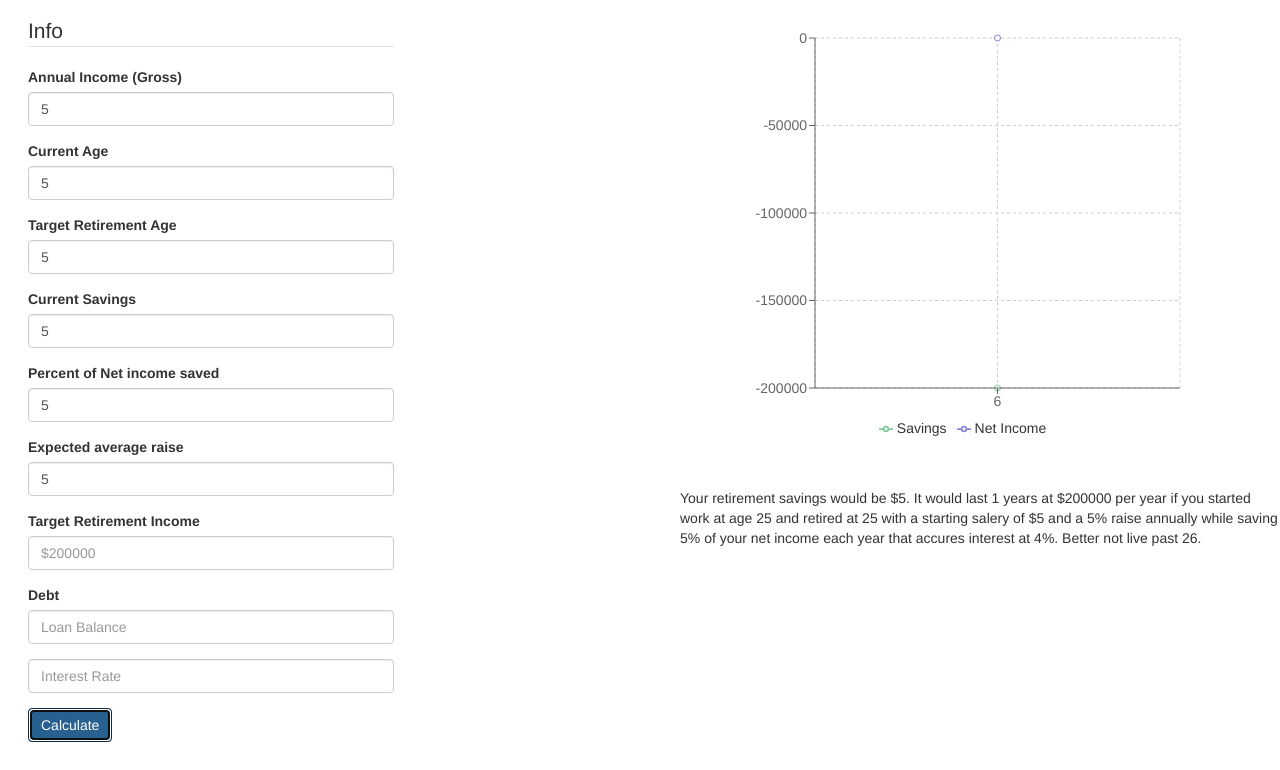
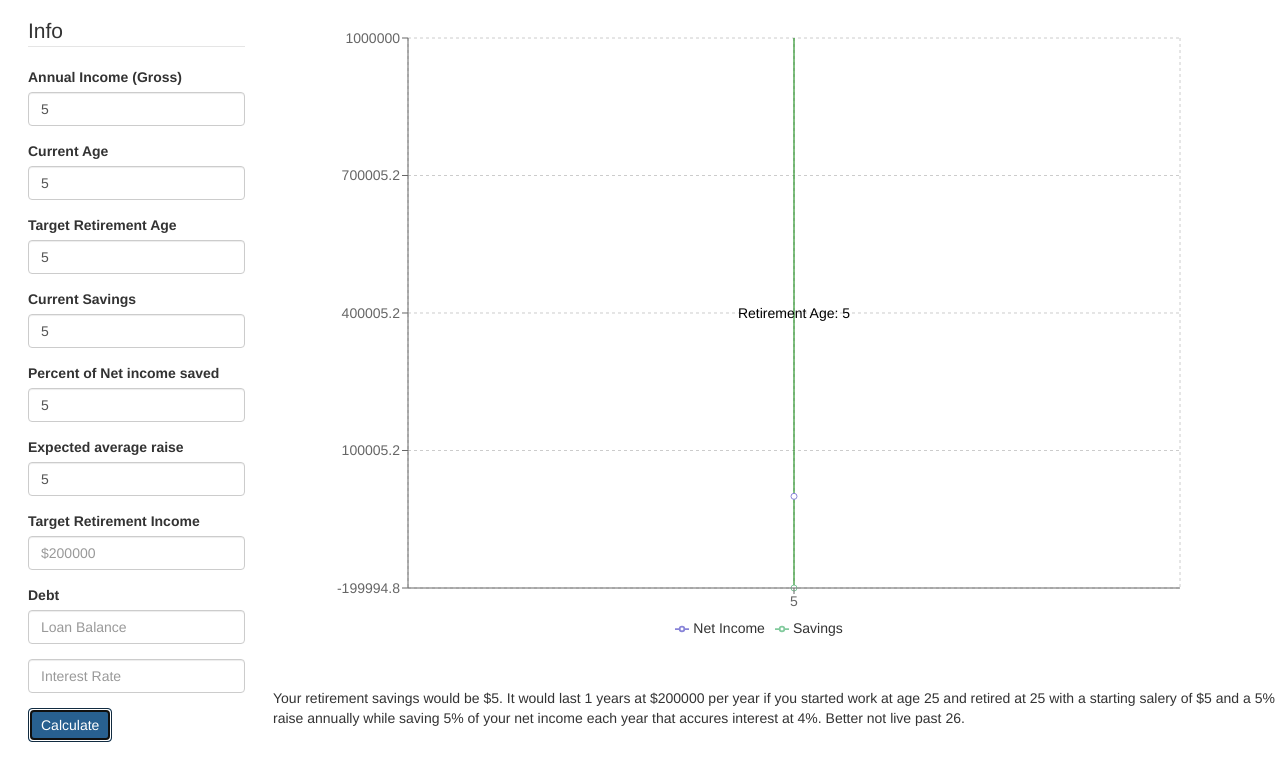
Before and after one commit to westonhancock/retirement, a React app: page / in a window 1280 px wide. Both pictures are taken after typing "5", "5", "5", "5", "5", "5" into the empty fields and a click on the button "Calculate". Shown: the part 82-852 px from the top of the page. Built offline with nearby package versions, Linux system fonts and the light colour scheme.

Commit message:
fix charts

```diff
--- a/components/ReactChart.js
+++ b/components/ReactChart.js
@@ -7,17 +7,18 @@ export default class ReactChart extends React.Component {
 
 		this.state = {
 			width : "100%",
-		    height : 500,
+			height : 700,
 			layout: 'horizontal',
 			margins : {left: 75, right: 100, top: 50, bottom: 50},
 		};
-
 	}
 
 	render() {
 		if (this.props.data.length == 0) {
 			return null;
 		}
+
+		console.log('this.props:', this.props);
 
 		return (
 			<ResponsiveContainer height={this.state.height} width={this.state.width}>
@@ -27,11 +28,11 @@ export default class ReactChart extends React.Component {
 						<CartesianGrid strokeDasharray="3 3" />
 						<Legend />
 						<ReferenceLine x={this.props.retirementAge} stroke="green" label={"Retirement Age: " + this.props.retirementAge}/>
-						<Line type="monotone" dataKey="Savings" stroke="#82ca9d" />
 						<Line type="monotone" dataKey="Net Income" stroke="#8884d8" />
+						<Line type="monotone" dataKey="Savings" stroke="#82ca9d"  />
 						<Tooltip />
 						<XAxis dataKey="Age" />
-						<YAxis />
+						<YAxis domain={[0, 'dataMax + 1000000']} />
 				</LineChart>
 			</ResponsiveContainer>
 		);
--- a/ui/main.css
+++ b/ui/main.css
@@ -1,7 +1,6 @@
 .wrapper {
 	display: flex;
 	justify-content: space-between;
-
 }
 
 .wrapper > p, .wrapper > form, .wrapper > table {
@@ -9,7 +8,3 @@
 	width: 33%;
 	box-sizing: border-box;
 }
-
-.results-message {
-	max-width: 600px;
-}
--- a/ui/main.js
+++ b/ui/main.js
@@ -15,9 +15,9 @@ class App extends React.Component {
 		super(props);
 
 		this.state = {
+			age: 25,
 			curInterestRate: 0.04,
 			curTotalTaxBurden: getTaxBurden(),
-			graphData: [],
 			debt: {
 				loans: getLoans(),
 				get total () {
@@ -31,6 +31,7 @@ class App extends React.Component {
 					return amount;
 				}
 			},
+			graphData: [],
 			income: 50000,
 			initialIncome: 50000,
 			get netIncome () {
@@ -38,11 +39,9 @@ class App extends React.Component {
 			},
 			nestEgg: 0,
 			raisePercent: 5,
-			resultData: [],
 			retirementIncome: 200000,
 			savingPercent: 0.15,
 			savings: 10,
-			startAge: 25,
 			workingYears: 42,
 			yrsRetired: 0,
 		};
@@ -54,8 +53,8 @@ class App extends React.Component {
 
 		this.setState(
 			{
+				age: parseInt(form.elements['curAge'].value || 25),
 				curTotalTaxBurden: getTaxBurden(),
-				graphData: [],
 				debt: {
 					loans: getLoans(),
 					get total () {
@@ -69,6 +68,7 @@ class App extends React.Component {
 						return amount;
 					}
 				},
+				graphData: [],
 				income: parseInt(form.elements['income'].value || 50000),
 				initialIncome: parseInt(form.elements['income'].value || 50000),
 				get netIncome () {
@@ -76,11 +76,9 @@ class App extends React.Component {
 				},
 				nestEgg: 0,
 				raisePercent: form.elements['raisePercent'].value ? parseFloat(form.elements['raisePercent'].value) : 5,
-				resultData: [],
 				retirementIncome: form.elements['retIncome'].value ? parseInt(form.elements['retIncome'].value) : 200000,
 				savingPercent: form.elements['savePercent'].value ? parseFloat(form.elements['savePercent'].value / 100) : 0.15,
 				savings: parseInt(form.elements['savings'].value || 0),
-				startAge: parseInt(form.elements['curAge'].value || 25),
 				get workingYears () {
 					let value = stateObj.workingYears;
 
@@ -97,10 +95,10 @@ class App extends React.Component {
 	}
 
 	work() {
-		let rows = [];
+		let age = this.state.age;
+		let graphData = [];
 		let income = this.state.income;
 		let savings = this.state.savings;
-		let graphData = [];
 
 		for (let year = 1; year <= this.state.workingYears; year++) {
 			let disposibleIncome = this.state.netIncome * this.state.savingPercent;
@@ -113,23 +111,16 @@ class App extends React.Component {
 
 			income = giveRaise(income, this.state.raisePercent);
 
-			graphData.push({Age: year + this.state.startAge, 'Net Income': applyTax(income.toFixed(2)), Savings: savings.toFixed(2)});
+			graphData.push({Age: age, Savings: savings.toFixed(2), 'Net Income': applyTax(income.toFixed(2))});
 
-			rows.push(
-				<ResultsData
-					income={applyTax(income).toFixed(2)}
-					key={year}
-					savings={savings.toFixed(2)}
-					year={year}
-				/>
-			);
+			age++;
 		}
 
 		this.setState(
 			{
+				age: age,
 				income: income,
 				nestEgg: savings,
-				resultData: rows,
 				savings: savings,
 				graphData: graphData,
 			},
@@ -152,17 +143,20 @@ class App extends React.Component {
 	}
 
 	retire() {
+		let age = this.state.age;
+		let graphData = this.state.graphData;
 		let savings = this.state.savings;
 		let yrsRetired = this.state.yrsRetired;
-		let ageRetired = this.state.yrsRetired + this.state.startAge;
-		let graphData = this.state.graphData;
+
 		do {
-			savings = interest(savings, this.state.curInterestRate) - this.state.retirementIncome
-			yrsRetired++
-			graphData.push({Age: yrsRetired + ageRetired, 'Net Income': 0, Savings: savings.toFixed(2)})
+			savings = interest(savings, this.state.curInterestRate) - this.state.retirementIncome;
+			graphData.push({Age: age, Savings: savings.toFixed(2), 'Net Income': 0});
+			age++;
+			yrsRetired++;
 		} while (savings > this.state.retirementIncome)
 
 		this.setState({
+			age: age,
 			graphData: graphData,
 			savings: savings,
 			yrsRetired: yrsRetired,
@@ -196,7 +190,7 @@ class App extends React.Component {
 					<div>
 						<ReactChart
 							data={this.state.graphData}
-							retirementAge={this.state.workingYears + this.state.startAge}
+							retirementAge={this.state.age - this.state.yrsRetired}
 							retirementIncome={this.state.retirementIncome}
 						/>
 
```
Lines whose indentation alone changed are shown as unchanged.
